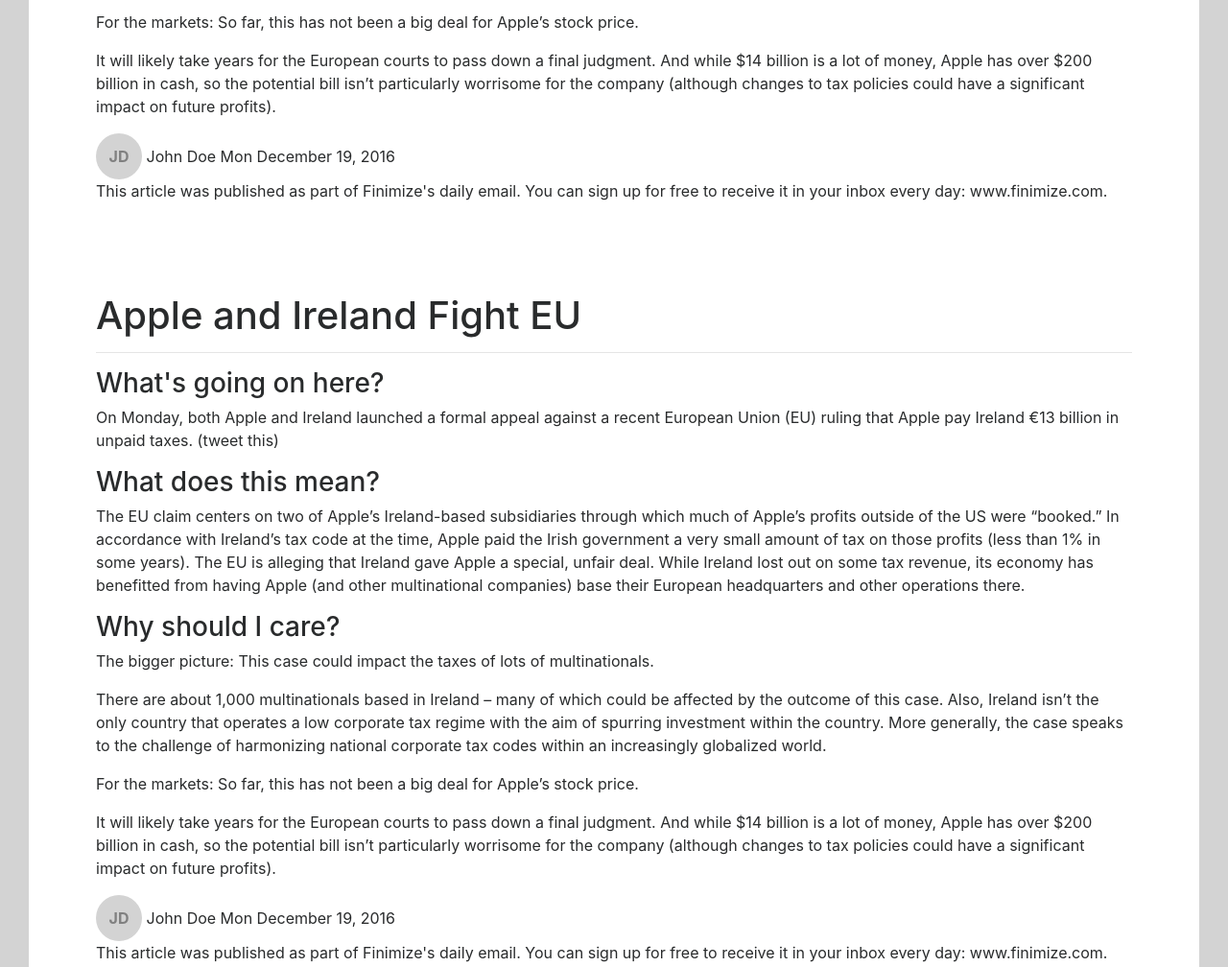
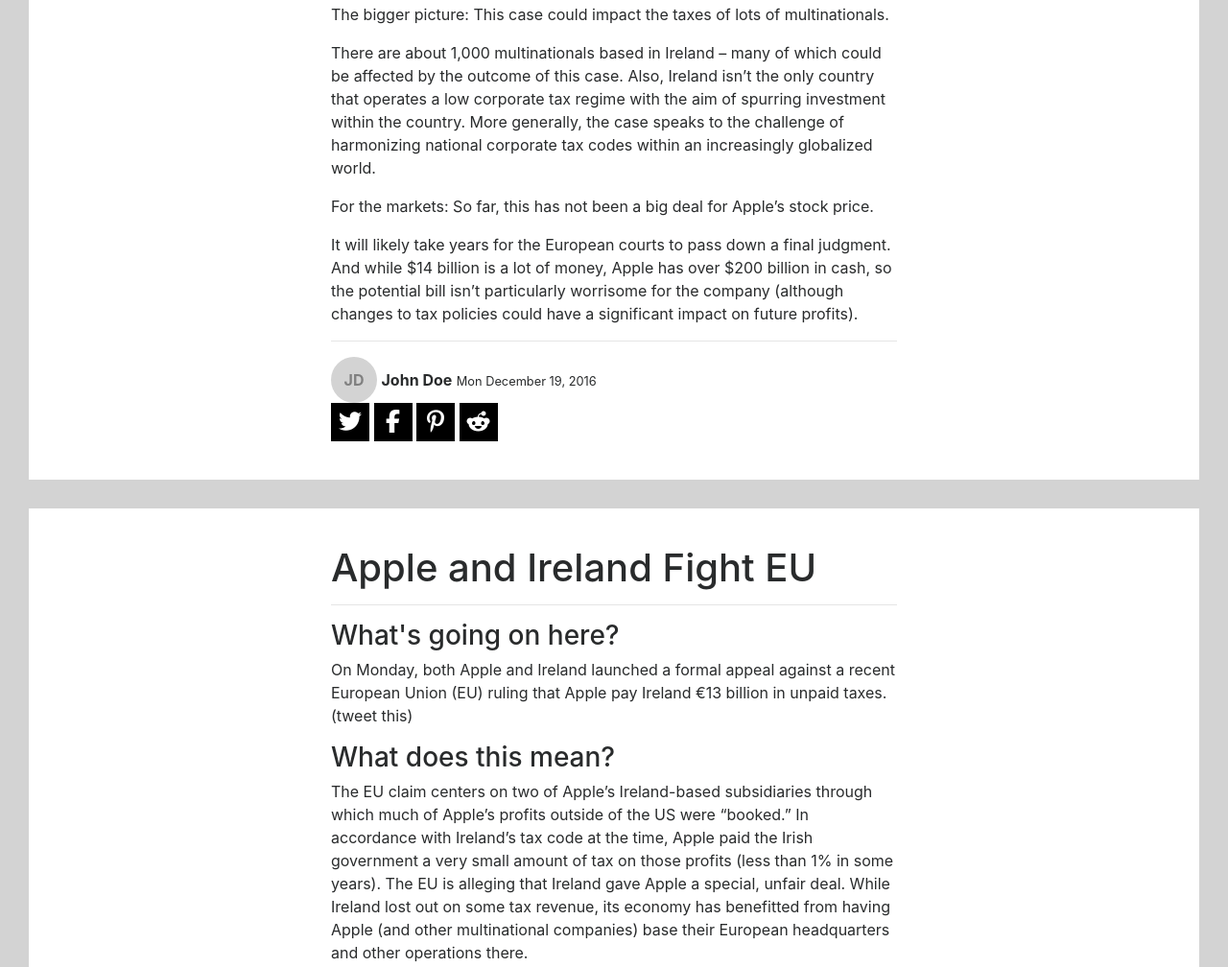
Before and after one commit to Rebehn/finimize-test, a plain HTML site: page index.html in a window 1280 px wide. Shown: the part 556-1564 px from the top of the page at 96% size. Drawn offline with nearby package versions, Linux system fonts and the light colour scheme; a script that the page names is missing.

Commit message:
added grey bar and simple share icons

```diff
--- a/css/style.css
+++ b/css/style.css
@@ -14,6 +14,7 @@
 
 .container {
   padding: 40px 1.875rem;
+  max-width: 650px;
 }
 
 .authorInit {
@@ -27,3 +28,20 @@
   height: 3rem;
   border-radius: 50%;
 }
+
+.bar {
+  width: 100%;
+  height: 30px;
+  background-color: lightgrey;
+}
+
+.linkLogo {
+  background-color: black;
+  color: white;
+  display: inline-block;
+  font-size: 24px;
+  width: 40px;
+  height: 40px;
+  line-height: 40px;
+  text-align: center;
+}
--- a/index.html
+++ b/index.html
@@ -8,10 +8,47 @@
     <script src="https://ajax.googleapis.com/ajax/libs/jquery/3.1.1/jquery.min.js"></script>
     <script src="https://cdnjs.cloudflare.com/ajax/libs/tether/1.4.0/js/tether.min.js" integrity="sha384-DztdAPBWPRXSA/3eYEEUWrWCy7G5KFbe8fFjk5JAIxUYHKkDx6Qin1DkWx51bBrb" crossorigin="anonymous"></script>
     <script src="https://maxcdn.bootstrapcdn.com/bootstrap/4.0.0-alpha.6/js/bootstrap.min.js" integrity="sha384-vBWWzlZJ8ea9aCX4pEW3rVHjgjt7zpkNpZk+02D9phzyeVkE+jo0ieGizqPLForn" crossorigin="anonymous"></script>
+    <script src="https://use.fontawesome.com/9d457351d5.js"></script>
     <script src="/js/app.js" charset="utf-8"></script>
   </head>
   <body>
     <div class="content">
+      <div class="container">
+        <h1>Apple and Ireland Fight EU</h1>
+        <hr>
+        <h3>What's going on here?</h3>
+        <p>On Monday, both Apple and Ireland launched a formal appeal against a recent European Union (EU) ruling that Apple pay Ireland €13 billion in unpaid taxes. (tweet this)</p>
+
+        <h3>What does this mean?</h3>
+        <p>The EU claim centers on two of Apple’s Ireland-based subsidiaries through which much of Apple’s profits outside of the US were “booked.” In accordance with Ireland’s tax code at the time, Apple paid the Irish government a very small amount of tax on those profits (less than 1% in some years). The EU is alleging that Ireland gave Apple a special, unfair deal. While Ireland lost out on some tax revenue, its economy has benefitted from having Apple (and other multinational companies) base their European headquarters and other operations there.</p>
+        <h3>Why should I care?</h3>
+        <p>The bigger picture: This case could impact the taxes of lots of multinationals.</p>
+        <p>There are about 1,000 multinationals based in Ireland – many of which could be affected by the outcome of this case. Also, Ireland isn’t the only country that operates a low corporate tax regime with the aim of spurring investment within the country. More generally, the case speaks to the challenge of harmonizing national corporate tax codes within an increasingly globalized world.</p>
+        <p>For the markets: So far, this has not been a big deal for Apple’s stock price.</p>
+        <p>It will likely take years for the European courts to pass down a final judgment. And while $14 billion is a lot of money, Apple has over $200 billion in cash, so the potential bill isn’t particularly worrisome for the company (although changes to tax policies could have a significant impact on future profits).</p>
+        <hr>
+        <div class="authorInit">
+          JD
+        </div>
+        <strong>John Doe</strong>
+        <small>Mon December 19, 2016</small>
+        <div class="shareBox">
+          <div class="linkLogo">
+            <i class="fa fa-twitter" aria-hidden="true"></i>
+          </div>
+          <div class="linkLogo">
+            <i class="fa fa-facebook" aria-hidden="true"></i>
+          </div>
+          <div class="linkLogo">
+            <i class="fa fa-pinterest-p" aria-hidden="true"></i>
+          </div>
+          <div class="linkLogo">
+            <i class="fa fa-reddit-alien" aria-hidden="true"></i>
+          </div>
+        </div>
+        <!-- <p>This article was published as part of Finimize's daily email. You can sign up for free to receive it in your inbox every day: www.finimize.com.</p> -->
+      </div>
+      <div class="bar"></div>
       <div class="container">
         <h1>Apple and Ireland Fight EU</h1>
         <hr>
@@ -30,29 +67,7 @@
         <div class="authorInit">
           JD
         </div>
-        John Doe
-        Mon December 19, 2016
-        <p>This article was published as part of Finimize's daily email. You can sign up for free to receive it in your inbox every day: www.finimize.com.</p>
-      </div>
-      <div class="container">
-        <h1>Apple and Ireland Fight EU</h1>
-        <hr>
-        <h3>What's going on here?</h3>
-        <p>On Monday, both Apple and Ireland launched a formal appeal against a recent European Union (EU) ruling that Apple pay Ireland €13 billion in unpaid taxes. (tweet this)</p>
-
-        <h3>What does this mean?</h3>
-        <p>The EU claim centers on two of Apple’s Ireland-based subsidiaries through which much of Apple’s profits outside of the US were “booked.” In accordance with Ireland’s tax code at the time, Apple paid the Irish government a very small amount of tax on those profits (less than 1% in some years). The EU is alleging that Ireland gave Apple a special, unfair deal. While Ireland lost out on some tax revenue, its economy has benefitted from having Apple (and other multinational companies) base their European headquarters and other operations there.</p>
-
-        <h3>Why should I care?</h3>
-        <p>The bigger picture: This case could impact the taxes of lots of multinationals.</p>
-        <p>There are about 1,000 multinationals based in Ireland – many of which could be affected by the outcome of this case. Also, Ireland isn’t the only country that operates a low corporate tax regime with the aim of spurring investment within the country. More generally, the case speaks to the challenge of harmonizing national corporate tax codes within an increasingly globalized world.</p>
-        <p>For the markets: So far, this has not been a big deal for Apple’s stock price.</p>
-        <p>It will likely take years for the European courts to pass down a final judgment. And while $14 billion is a lot of money, Apple has over $200 billion in cash, so the potential bill isn’t particularly worrisome for the company (although changes to tax policies could have a significant impact on future profits).</p>
-
-        <div class="authorInit">
-          JD
-        </div>
-        John Doe
+        <strong>John Doe</strong>
         Mon December 19, 2016
         <p>This article was published as part of Finimize's daily email. You can sign up for free to receive it in your inbox every day: www.finimize.com.</p>
       </div>
```
